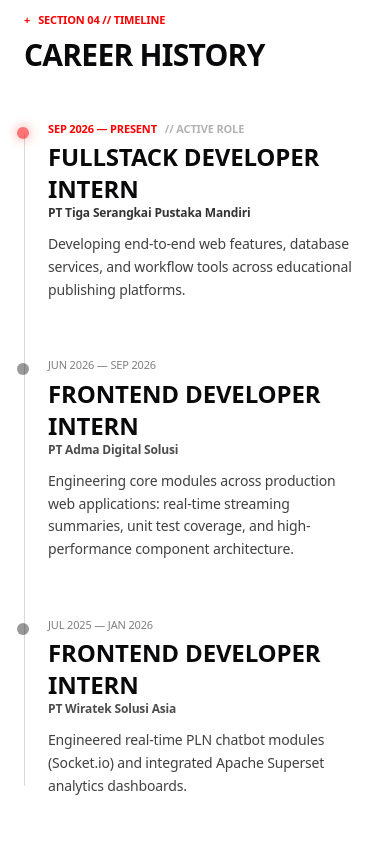
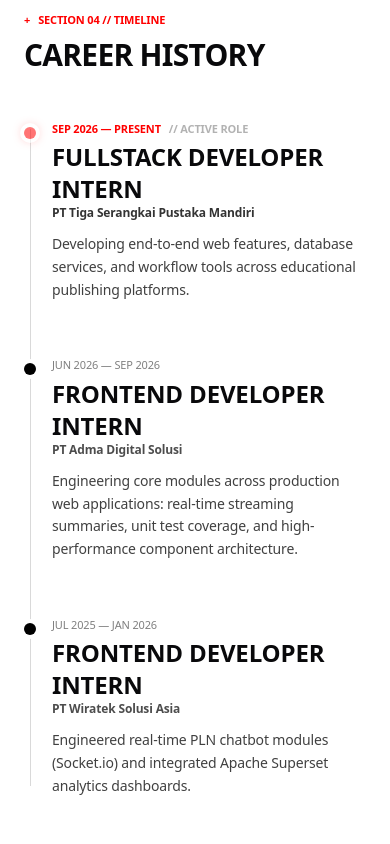
Before and after one commit to bikraabn1/next-porto, a Next.js app: page / in a window 390 px wide. Shown: the part 5180-6024 px from the top of the page. Built offline with nearby package versions, Linux system fonts and the light colour scheme; a web font is replaced by a local one.

Commit message:
style(landing-page): adjust positioning and styling of project indicators for better alignment style(input-chat): enhance button layout and arrow positioning for improved UX style(living-timeline): refine padding and line positioning for visual consistency

```diff
--- a/app/components/layout/landing-page/LandingPage.tsx
+++ b/app/components/layout/landing-page/LandingPage.tsx
@@ -273,7 +273,7 @@
                         <div className='space-y-14'>
                             <RevealOnScroll delay={100}>
                                 <div className='relative'>
-                                    <span className='absolute -left-[31px] sm:-left-[39px] top-1.5 w-3 h-3 rounded-full bg-signal shadow-[0_0_12px_rgba(255,0,0,0.8)] animate-pulse'></span>
+                                    <span className='absolute -left-7 sm:-left-10 top-1.5 w-3 h-3 rounded-full bg-signal shadow-[0_0_12px_rgba(255,0,0,0.8)] animate-pulse ring-4 ring-white z-10'></span>
                                     <div className='font-mono text-[11px] text-signal uppercase font-bold mb-1 flex items-center gap-2'>
                                         <span>SEP 2026 — PRESENT</span>
                                         <span className='text-black/30'>// ACTIVE ROLE</span>
@@ -292,7 +292,7 @@
 
                             <RevealOnScroll delay={200}>
                                 <div className='relative'>
-                                    <span className='absolute -left-[31px] sm:-left-[39px] top-1.5 w-3 h-3 rounded-full bg-black/40'></span>
+                                    <span className='absolute -left-7 sm:-left-10 top-1.5 w-3 h-3 rounded-full bg-black ring-4 ring-white z-10'></span>
                                     <div className='font-mono text-[11px] text-black/50 uppercase mb-1'>JUN 2026 — SEP 2026</div>
                                     <h3 className='text-2xl sm:text-3xl font-uncut font-bold uppercase'>
                                         Frontend Developer Intern
@@ -308,7 +308,7 @@
 
                             <RevealOnScroll delay={300}>
                                 <div className='relative'>
-                                    <span className='absolute -left-[31px] sm:-left-[39px] top-1.5 w-3 h-3 rounded-full bg-black/40'></span>
+                                    <span className='absolute -left-7 sm:-left-10 top-1.5 w-3 h-3 rounded-full bg-black ring-4 ring-white z-10'></span>
                                     <div className='font-mono text-[11px] text-black/50 uppercase mb-1'>JUL 2025 — JAN 2026</div>
                                     <h3 className='text-2xl sm:text-3xl font-uncut font-bold uppercase'>
                                         Frontend Developer Intern
--- a/app/components/ui/jackson-bot/InputChat.tsx
+++ b/app/components/ui/jackson-bot/InputChat.tsx
@@ -32,9 +32,9 @@
                 <button
                     type="submit"
                     disabled={!input.trim() || isLoading}
-                    className='font-mono text-[11px] font-bold uppercase px-4 py-1.5 bg-black text-white hover:bg-signal transition-colors disabled:opacity-20 disabled:cursor-not-allowed cursor-pointer'
+                    className='font-mono text-[11px] font-bold flex uppercase px-4 py-1.5 bg-black text-white hover:bg-signal transition-colors disabled:opacity-20 disabled:cursor-not-allowed cursor-pointer'
                 >
-                    ENTER &rarr;
+                    ENTER <span className='ml-1'>&rarr;</span>
                 </button>
             </form>
         </div>
--- a/app/components/ui/motion/LivingTimelineTrack.tsx
+++ b/app/components/ui/motion/LivingTimelineTrack.tsx
@@ -29,11 +29,11 @@
     }, [])
 
     return (
-        <div ref={containerRef} className="relative pl-6 sm:pl-8">
-            <div className="absolute left-0 top-3 bottom-3 w-[1px] bg-black/15" />
+        <div ref={containerRef} className="relative pl-7 sm:pl-10">
+            <div className="absolute left-[5.5px] top-2 bottom-3 w-[1px] bg-black/15" />
             <div
                 style={{ height: `${lineHeight}%` }}
-                className="absolute left-0 top-3 w-[2px] bg-signal shadow-[0_0_8px_rgba(255,0,0,0.8)] transition-all duration-75 ease-out will-change-[height]"
+                className="absolute left-[5px] top-2 w-[2px] bg-signal shadow-[0_0_8px_rgba(255,0,0,0.8)] transition-all duration-75 ease-out will-change-[height]"
             />
             {children}
         </div>
```
